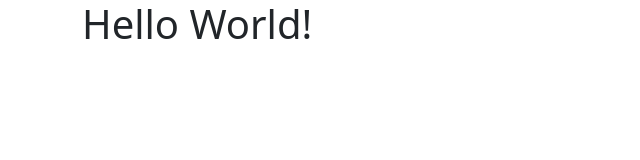
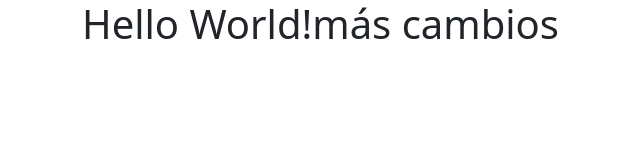
Before and after one commit to juanantonioVM/Bootstrap, a plain HTML site: page Plantilla.html in a window 1280 px wide. Shown: the whole page, without its empty margins (0-640 px from the left). Drawn offline with Linux system fonts and the light colour scheme; files whose address does not match are found by name.

Commit message:
prueba master

```diff
--- a/Plantilla.html
+++ b/Plantilla.html
@@ -9,7 +9,7 @@
 </head>
 <body>
 	<div class="container">
-		<h1>Hello World!</h1>
+		<h1>Hello World!más cambios</h1>
 	</div>
 </body>
 </html>
```
